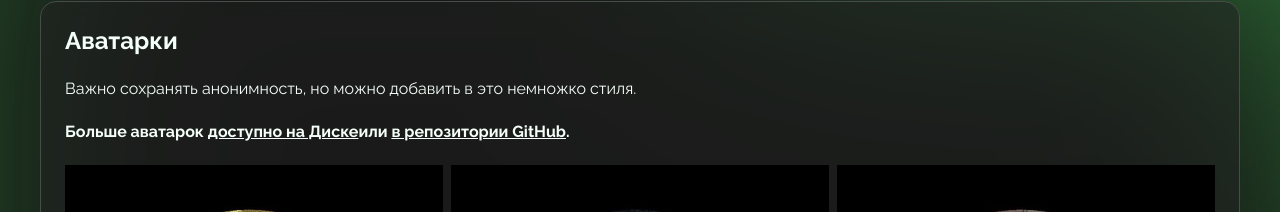
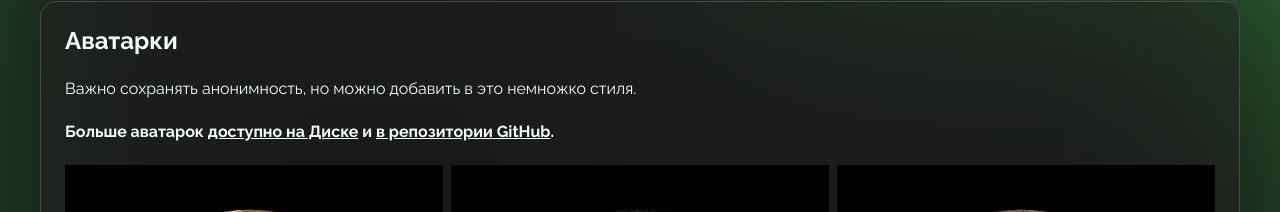
Before and after one commit to svbinf-ru/svbinf.ru, a Next.js app: page /materials/images in a window 1280 px wide. Shown: the part 220-432 px from the top of the page. Built offline with nearby package versions, Linux system fonts and the light colour scheme.

Commit message:
Update page.tsx

```diff
--- a/app/materials/images/page.tsx
+++ b/app/materials/images/page.tsx
@@ -38,7 +38,7 @@ export default function Images() {
                         >
                             доступно на Диске
                         </a>
-                         или{' '}
+                        {' '}и{' '}
                         <a
                             href="https://github.com/svb369-ru/avatars"
                             target="_blank"
```
